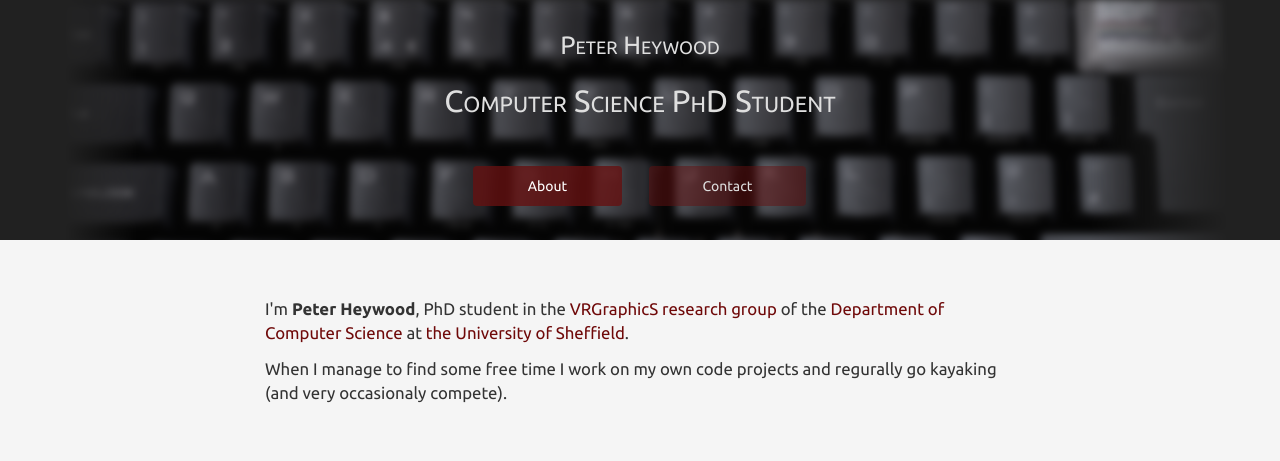
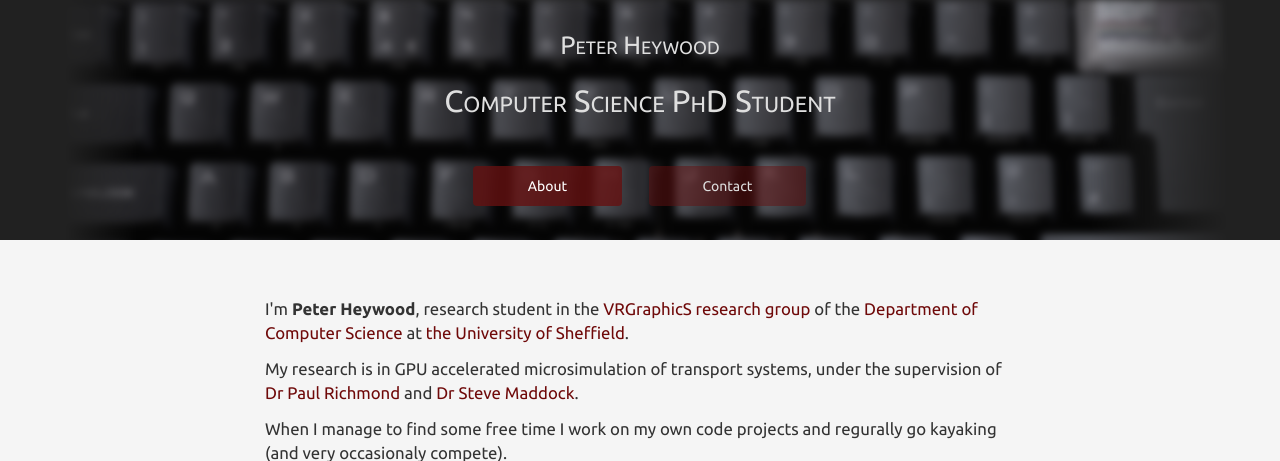
Before and after one commit to ptheywood/ptheywood.github.io, a Jekyll site: the page built from index.html, in a window 1280 px wide, cut to the strip 0-461 px from the top of the page. Built offline with Jekyll 4.4.1, drawn with Linux system fonts in a browser that asks for light colours; nearby versions of some CDN libraries.

Commit message:
Improve about section

```diff
--- a/index.html
+++ b/index.html
@@ -6,9 +6,12 @@ title: About
 <div class="row">
     <div class="col-xs-12 col-sm-8 col-sm-offset-2">
         <div class="larger-content">
-<!--             <h2>Hello</h2>
- -->            <p>
-                I'm <strong>Peter Heywood</strong>, PhD student in the <a href="https://www.shef.ac.uk/dcs/research/groups/graphics">VRGraphicS research group</a> of the <a href="http://www.sheffield.ac.uk/dcs">Department of Computer Science</a> at <a href="http://shef.ac.uk/dcs/">the University of Sheffield</a>.
+            <p>
+                I'm <strong>Peter Heywood</strong>, research student in the <a href="https://www.shef.ac.uk/dcs/research/groups/graphics">VRGraphicS research group</a> of the <a href="http://www.sheffield.ac.uk/dcs">Department of Computer Science</a> at <a href="http://shef.ac.uk/dcs/">the University of Sheffield</a>.
+            </p>
+
+            <p>
+                My research is in GPU accelerated microsimulation of transport systems, under the supervision of <a href="http://www.paulrichmond.staff.shef.ac.uk/">Dr Paul Richmond</a> and <a href="http://staffwww.dcs.shef.ac.uk/people/S.Maddock/">Dr Steve Maddock</a>.
             </p>
 
             <p>
```
